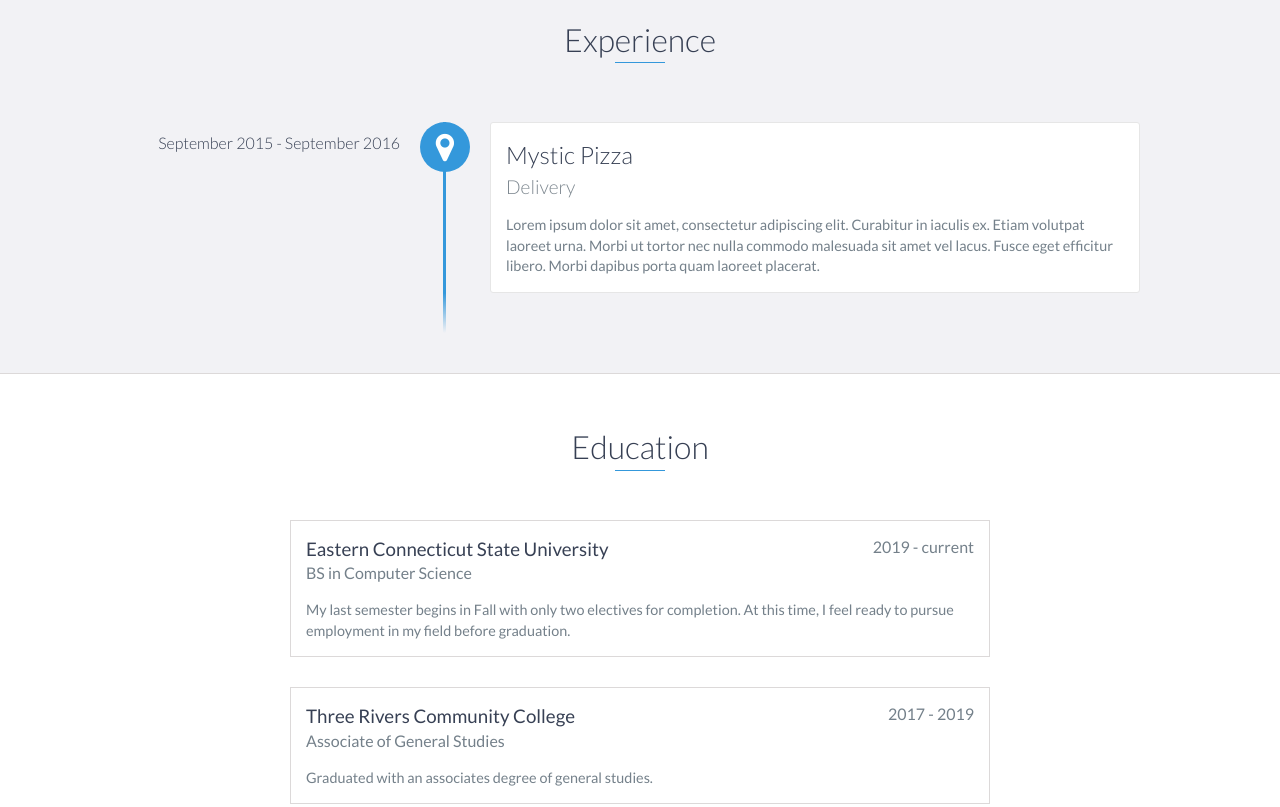
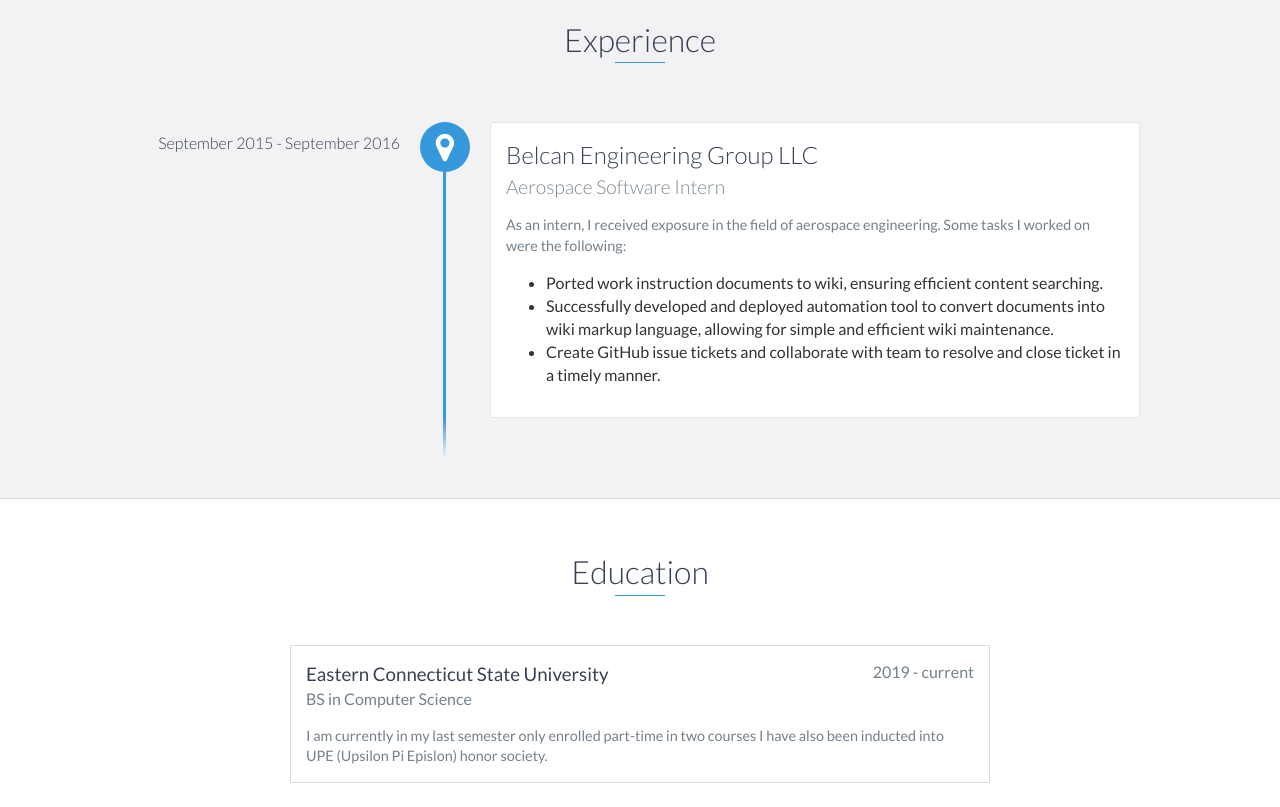
Before and after one commit to jozin2626/jozin2626.github.io, a website: page index.html in a window 1280 px wide. Shown: the part 1060-1867 px from the top of the page. Drawn offline with nearby package versions, Linux system fonts and the light colour scheme.

Commit message:
Update index.html

```diff
--- a/index.html
+++ b/index.html
@@ -85,10 +85,15 @@
         <h2 class="heading">Experience</h2>
         <div id="experience-timeline">
             <div data-date="September 2015 - September 2016">
-                <h3>Mystic Pizza</h3>
-                <h4>Delivery</h4>
+                <h3>Belcan Engineering Group LLC</h3>
+                <h4>Aerospace Software Intern</h4>
                 <p>
-                    Lorem ipsum dolor sit amet, consectetur adipiscing elit. Curabitur in iaculis ex. Etiam volutpat laoreet urna. Morbi ut tortor nec nulla commodo malesuada sit amet vel lacus. Fusce eget efficitur libero. Morbi dapibus porta quam laoreet placerat.
+                    As an intern, I received exposure in the field of aerospace engineering. Some tasks I worked on were the following:
+			<ul>
+				<li>Ported work instruction documents to wiki, ensuring efficient content searching.</li>
+				<li>Successfully developed and deployed automation tool to convert documents into wiki markup language, allowing for simple and efficient wiki maintenance.</li>
+				<li>Create GitHub issue tickets and collaborate with team to resolve and close ticket in a timely manner.</li>
+		    	</ul>
                 </p>
             </div>
         </div>
@@ -102,7 +107,7 @@
             <span class="education-date">2019 - current</span>
             <h4>BS in Computer Science</h4>
             <p>
-                My last semester begins in Fall with only two electives for completion. At this time, I feel ready to pursue employment in my field before graduation.
+                I am currently in my last semester only enrolled part-time in two courses I have also been inducted into UPE (Upsilon Pi Epislon) honor society.
             </p>
         </div>
         <!-- End .education-block -->
```
